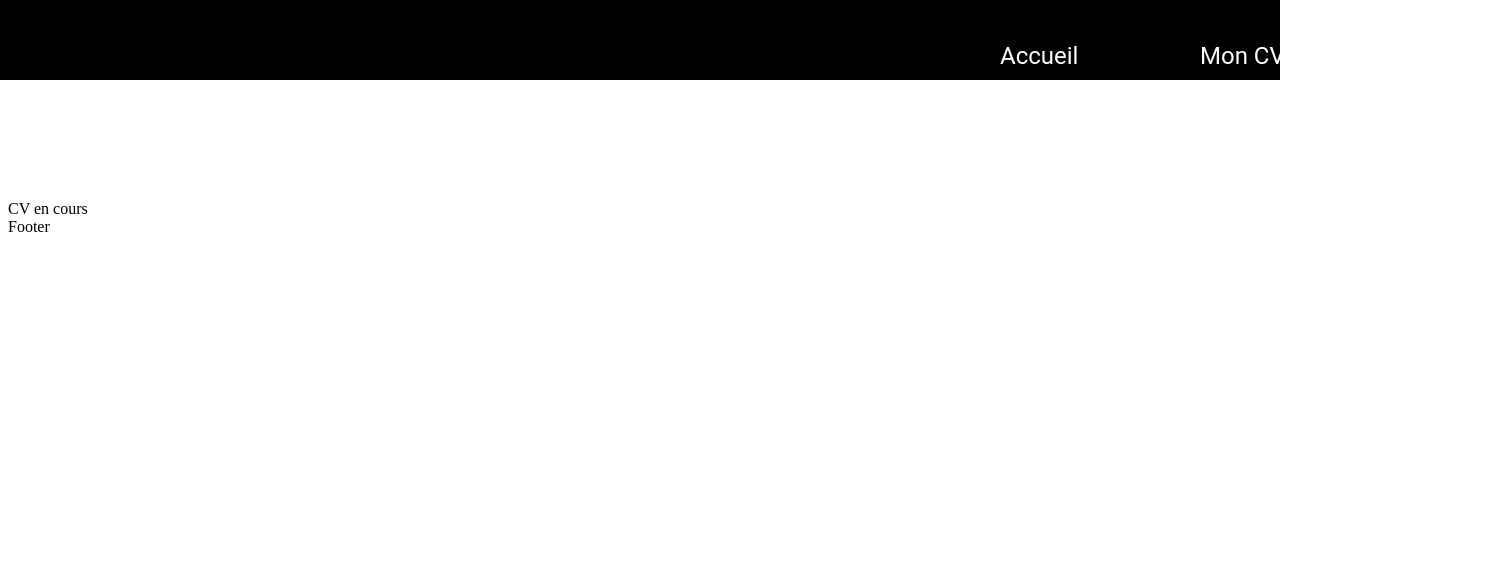
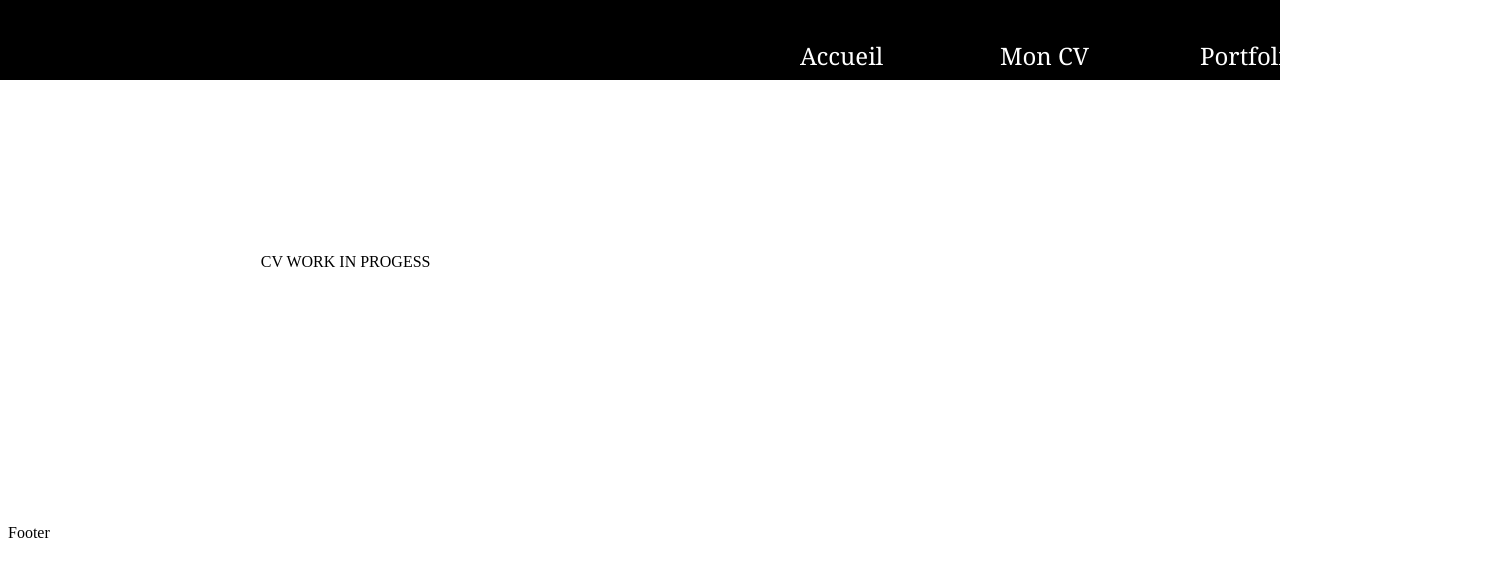
Before and after one commit to thalice/portfolioSandbox, a website: page cv.html in a window 1280 px wide. Shown: the whole page, 1504 px wide, since content can reach past the window. Drawn offline with Linux system fonts and the light colour scheme.

Commit message:
WIP version

```diff
--- a/cv.css
+++ b/cv.css
@@ -8,17 +8,19 @@ header{
 	left: 0px;
 	top: 0px;
 }
+
+
+
 #accueil{
 position: absolute;
 width: 104px;
 height: 28px;
-	left: 1000px;
+left: 800px;
 top: 42px;
 
-	font-family: Roboto;
+font-family: Georgia, 'Times New Roman', Times, serif;
 font-style: normal;
-	font-weight: normal;
-	font-size: 24px;
+font-size: x-large;
 line-height: 28px;
 
 color: #E5E5E5;
@@ -28,13 +30,12 @@ header{
 position: absolute;
 width: 104px;
 height: 28px;
-	left: 1200px;
+left: 1000px;
 top: 42px;
 
-	font-family: Roboto;
+font-family: Georgia, 'Times New Roman', Times, serif;
 font-style: normal;
-	font-weight: normal;
-	font-size: 24px;
+font-size: x-large;
 line-height: 28px;
 
 color: #E5E5E5;
@@ -45,13 +46,12 @@ header{
 position: absolute;
 width: 104px;
 height: 28px;
-	left: 1400px;
+left: 1200px;
 top: 42px;
 
-	font-family: Roboto;
+font-family: Georgia, 'Times New Roman', Times, serif;
 font-style: normal;
-	font-weight: normal;
-	font-size: 24px;
+font-size: x-large;
 line-height: 28px;
 
 color: #E5E5E5;
@@ -67,5 +67,5 @@ a{
 }
 
 div{
-    margin-top: 200px;
+	margin:20%;
 }
--- a/cv.html
+++ b/cv.html
@@ -19,7 +19,7 @@
 			</nav>
 	    </header>
 
-	<div>CV en cours</div>
+	<div>CV WORK IN PROGESS</div>
 
 	    <footer>Footer</footer>
 
--- a/portfolio.css
+++ b/portfolio.css
@@ -9,17 +9,18 @@ header{
 	top: 0px;
 }
 
+
+
 #accueil{
 position: absolute;
 width: 104px;
 height: 28px;
-	left: 1000px;
+left: 800px;
 top: 42px;
 
-	font-family: Roboto;
+font-family: Georgia, 'Times New Roman', Times, serif;
 font-style: normal;
-	font-weight: normal;
-	font-size: 24px;
+font-size: x-large;
 line-height: 28px;
 
 color: #E5E5E5;
@@ -29,13 +30,12 @@ header{
 position: absolute;
 width: 104px;
 height: 28px;
-	left: 1200px;
+left: 1000px;
 top: 42px;
 
-	font-family: Roboto;
+font-family: Georgia, 'Times New Roman', Times, serif;
 font-style: normal;
-	font-weight: normal;
-	font-size: 24px;
+font-size: x-large;
 line-height: 28px;
 
 color: #E5E5E5;
@@ -46,13 +46,12 @@ header{
 position: absolute;
 width: 104px;
 height: 28px;
-	left: 1400px;
+left: 1200px;
 top: 42px;
 
-	font-family: Roboto;
+font-family: Georgia, 'Times New Roman', Times, serif;
 font-style: normal;
-	font-weight: normal;
-	font-size: 24px;
+font-size: x-large;
 line-height: 28px;
 
 color: #E5E5E5;
@@ -60,7 +59,6 @@ header{
 
 ul{
 	list-style: none;
-	display: inline-flex;
 }
 
 a{
@@ -69,5 +67,6 @@ a{
 }
 
 div{
-    margin-top: 200px;
+margin:20%;
+
 }
--- a/style.css
+++ b/style.css
@@ -175,9 +175,10 @@ background: #FFFFFF;
 	display:flex;
 	align-items: center;
 	justify-content: center;
-	width:500px;
+	width:100%;
 	height:600px;
 	background:black;
+
 
 
 }
@@ -187,7 +188,7 @@ background: #FFFFFF;
 	position: absolute;
     right: center;
     top:center;
-	width: 40%;
+	width: 50%;
 	color: white;
 
 }
@@ -199,6 +200,7 @@ background: #FFFFFF;
 	color:rgb(172, 3, 172);
 	padding-left: 10px;
 	text-align: center;
+
 
 
 }
```
Also changed, not shown: index.html (+0 -1 lines). Lines whose indentation alone changed are shown as unchanged.
